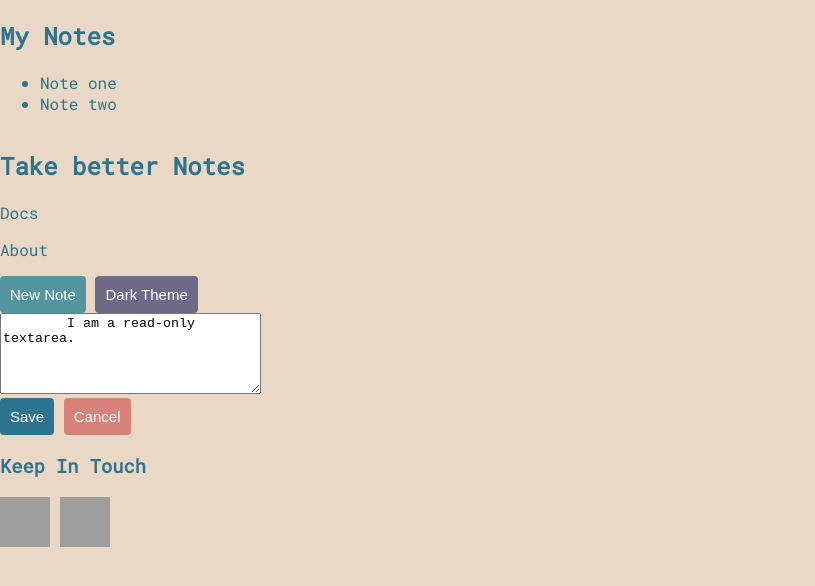
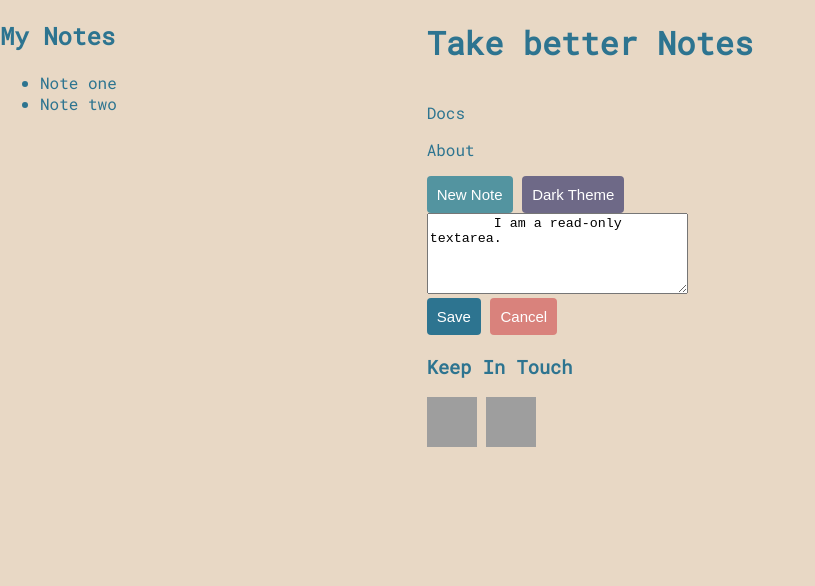
Before and after one commit to NedWithNoHead/Assignment1, a plain HTML site: page index.html in a window 1280 px wide. Shown: the whole page, without its empty margins (0-815 px from the left). Drawn offline with Linux system fonts and the light colour scheme; grey boxes are pictures that could not be loaded.

Commit message:
moved sections into place using flex grid

```diff
--- a/index.html
+++ b/index.html
@@ -13,6 +13,9 @@
   </head>
   <body>
     <main>
+      <header>
+        <h1>Take better Notes</h1>
+      </header>
       <aside>
         <h2>My Notes</h2>
         <ul>
@@ -21,7 +24,6 @@
         </ul>
       </aside>
       <section class="section1">
-        <h1>Take better Notes</h1>
         <p>Docs</p>
         <p>About</p>
 
--- a/stylesheets/stylesheet.css
+++ b/stylesheets/stylesheet.css
@@ -7,9 +7,23 @@ body {
 
 main {
     display:grid;
-    grid-template-rows: auto auto auto auto;
+    grid-template-columns: 1fr 2fr;
 }
 
+header {
+    grid-column: 2;
+}
+
+aside{
+    grid-column: 1;
+    grid-row: 1/3;
+}
+
+
+
+footer {
+    grid-column: 2;
+}
 
 .button1 {
     color: white;
```
